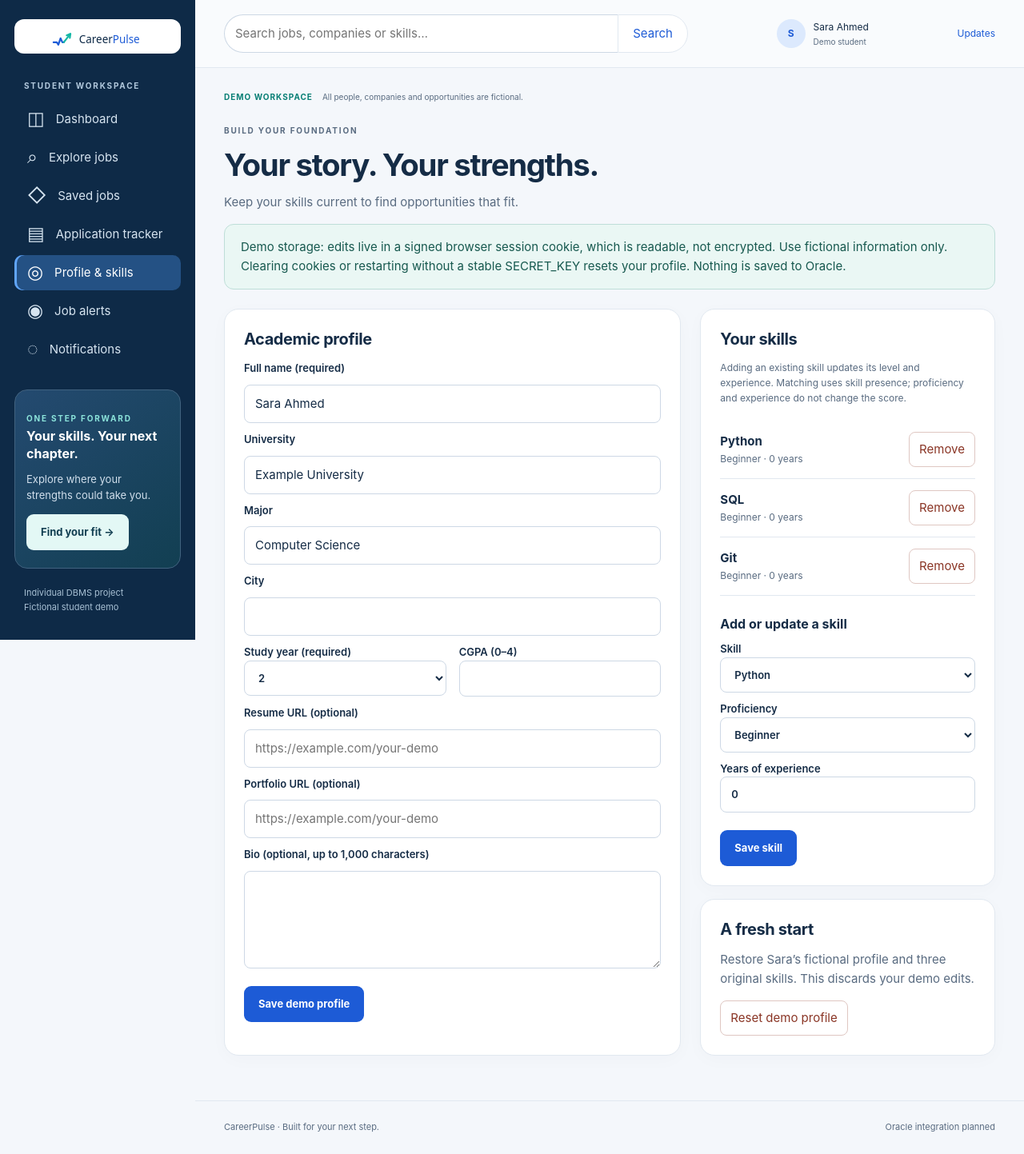
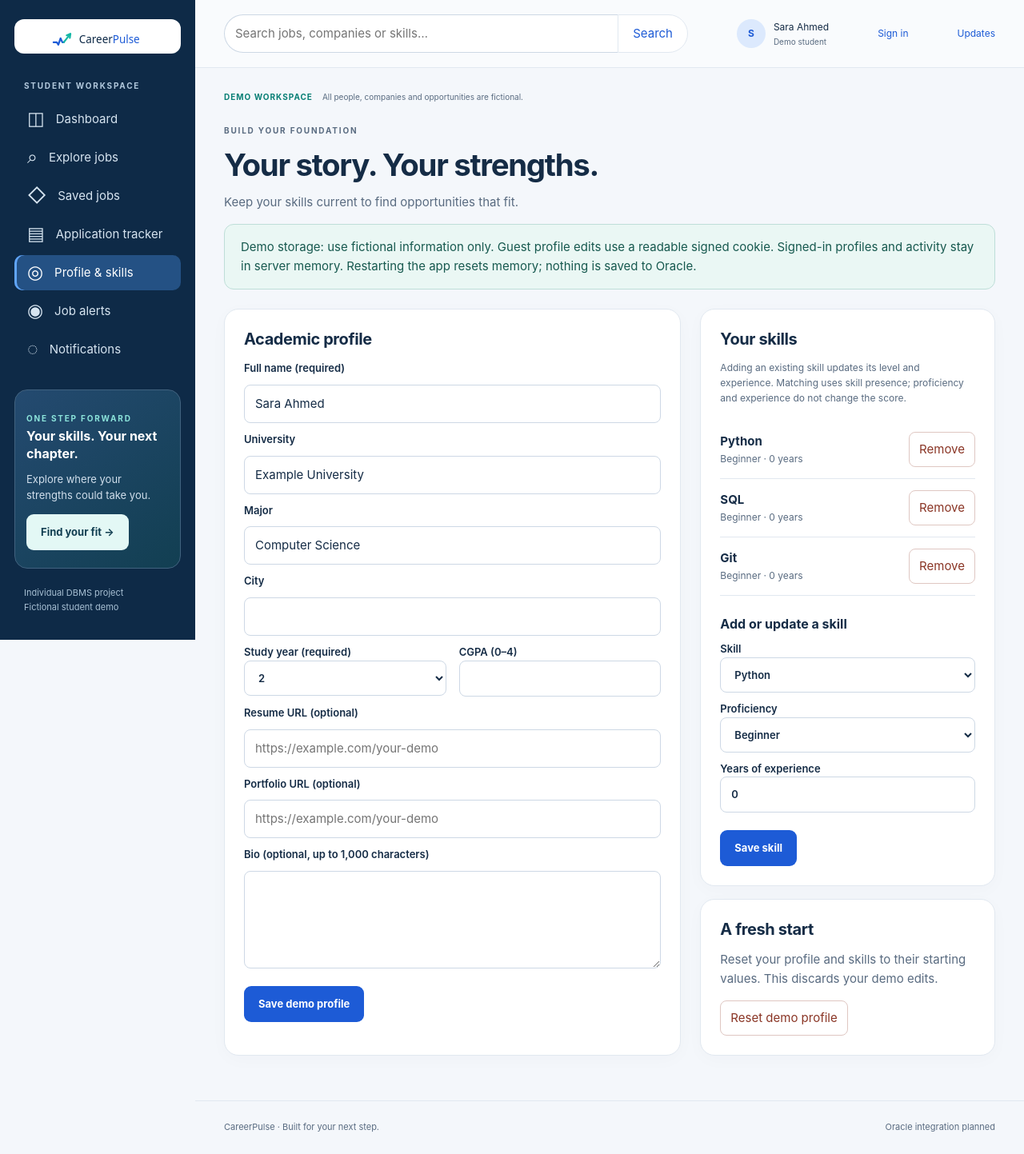
Before and after one commit to Talha738564/careerPulse, a Flask app: page /profile in a window 1280 px wide. Shown: the whole page at 80% size. Run offline with Flask 3, Linux system fonts and the light colour scheme.

Commit message:
feat: add student authentication and protected admin roles

```diff
--- a/app.py
+++ b/app.py
@@ -6,20 +6,25 @@ from config import Config
 from services.repository import MockRepository
 from services.matching import enrich, demand
 from services.activity import activity
+from routes.auth import register_auth
+from services.accounts import current_user
 from routes.alerts import register_alerts
 from routes.tracker import register_tracker
 from routes.saved import register_saved
 from services.profile import DemoProfileStore, validate_profile, validate_skill, SKILLS, LEVELS
 
 
-def create_app(repository=None):
+def create_app(repository=None, test_config=None):
     app = Flask(__name__)
     app.config.from_object(Config)
+    if test_config:
+        app.config.update(test_config)
     if app.config['DATA_BACKEND'] != 'mock' and repository is None:
         raise RuntimeError('Oracle adapter is not implemented yet; use DATA_BACKEND=mock.')
     app.secret_key = app.config.get('SECRET_KEY') or secrets.token_hex(32)
     app.config.update(SESSION_COOKIE_HTTPONLY=True, SESSION_COOKIE_SAMESITE='Lax', MAX_CONTENT_LENGTH=16384)
     repo = repository or MockRepository()
+    register_auth(app)
 
     def store():
         return DemoProfileStore(session, repo)
@@ -79,7 +84,10 @@ def create_app(repository=None):
 
     @app.post('/profile/reset')
     def reset_profile():
-        session.pop('demo_profile', None)
+        if current_user():
+            current_user()['profile'] = None
+        else:
+            session.pop('demo_profile', None)
         flash('Fictional sample profile restored.')
         return redirect(url_for('profile'), code=303)
 
--- a/config.py
+++ b/config.py
@@ -4,6 +4,9 @@ from dotenv import load_dotenv
 load_dotenv()
 
 class Config:
+    ADMIN_EMAIL = os.getenv('ADMIN_EMAIL')
+    ADMIN_PASSWORD = os.getenv('ADMIN_PASSWORD')
+    SESSION_COOKIE_SECURE = os.getenv('COOKIE_SECURE', '0') == '1'
     SECRET_KEY = os.getenv('SECRET_KEY')
     DATA_BACKEND = os.getenv('DATA_BACKEND', 'mock')
     ORACLE_USER = os.getenv('ORACLE_USER')
--- /dev/null
+++ b/routes/auth.py
@@ -0,0 +1,69 @@
+import re
+import time
+from flask import Blueprint, abort, flash, redirect, render_template, request, session, url_for
+from services.accounts import MemoryAccounts, current_user
+
+
+def register_auth(app):
+    accounts = MemoryAccounts()
+    app.extensions['accounts'] = accounts
+    if app.config.get('ADMIN_EMAIL') and app.config.get('ADMIN_PASSWORD'):
+        if len(app.config['ADMIN_PASSWORD']) < 12:
+            raise RuntimeError('ADMIN_PASSWORD must contain at least 12 characters.')
+        accounts.create(app.config['ADMIN_EMAIL'], app.config['ADMIN_PASSWORD'], 'Administrator', 'ADMIN')
+    attempts = {}
+    bp = Blueprint('auth', __name__)
+
+    @bp.route('/register', methods=['GET','POST'])
+    def register():
+        error = None
+        if request.method == 'POST':
+            name=request.form.get('full_name','').strip()
+            email=request.form.get('email','').strip().casefold()
+            password=request.form.get('password','')
+            if not name or len(name)>120 or len(email)>150 or not re.fullmatch(r'[^\s@]+@[^\s@]+\.[^\s@]+',email):
+                error='Enter your name and a valid email address.'
+            elif not 12 <= len(password) <= 128:
+                error='Choose a password between 12 and 128 characters.'
+            elif password != request.form.get('confirm_password'):
+                error='Passwords must match.'
+            else:
+                try:
+                    accounts.create(email,password,name)  # Role is never taken from the form.
+                except ValueError as exc:
+                    error=str(exc)
+                else:
+                    flash('Account created. Sign in to your demo workspace.')
+                    return redirect(url_for('auth.login'),code=303)
+        return render_template('auth.html',title='Create an account',register=True,error=error),422 if error else 200
+
+    @bp.route('/login', methods=['GET','POST'])
+    def login():
+        error=None
+        if request.method=='POST':
+            key=request.remote_addr
+            now=time.monotonic()
+            recent=[t for t in attempts.get(key,[]) if now-t<60]
+            if len(recent)>=5:
+                abort(429,description='Too many sign-in attempts. Wait one minute and try again.')
+            attempts[key]=recent+[now]
+            password=request.form.get('password','')
+            user=accounts.authenticate(request.form.get('email',''),password) if len(password)<=128 else None
+            if user:
+                attempts.pop(key,None)
+                session.clear()
+                session['user_id']=user['user_id']
+                return redirect(url_for('admin.dashboard') if user['role']=='ADMIN' and 'admin.dashboard' in app.view_functions else url_for('dashboard'),code=303)
+            error='Email or password is incorrect.'
+        return render_template('auth.html',title='Welcome back',register=False,error=error),401 if error else 200
+
+    @bp.post('/logout')
+    def logout():
+        session.clear()
+        return redirect(url_for('home'),code=303)
+
+    @app.context_processor
+    def account_context():
+        return dict(account=current_user())
+
+    app.register_blueprint(bp)
--- /dev/null
+++ b/services/accounts.py
@@ -0,0 +1,41 @@
+"""Demo accounts are server-memory only. No plaintext passwords are retained."""
+import secrets
+from functools import wraps
+from flask import current_app, session, abort, redirect, url_for
+from werkzeug.security import generate_password_hash, check_password_hash
+
+class MemoryAccounts:
+    def __init__(self):
+        self.users = {}
+
+    def create(self, email, password, name, role='STUDENT'):
+        email = email.strip().casefold()
+        if any(u['email']==email for u in self.users.values()):
+            raise ValueError('An account with this email already exists.')
+        user = dict(user_id=secrets.token_hex(12), email=email, full_name=name,
+                    role=role, password_hash=generate_password_hash(password), profile=None)
+        self.users[user['user_id']] = user
+        return user
+
+    def authenticate(self, email, password):
+        user = next((u for u in self.users.values() if u['email']==email.strip().casefold()),None)
+        return user if user and check_password_hash(user['password_hash'],password) else None
+
+    def get(self, user_id):
+        return self.users.get(user_id)
+
+
+def current_user():
+    return current_app.extensions['accounts'].get(session.get('user_id'))
+
+
+def admin_required(view):
+    @wraps(view)
+    def protected(*args, **kwargs):
+        user = current_user()
+        if user is None:
+            return redirect(url_for('auth.login'))
+        if user['role'] != 'ADMIN':
+            abort(403)
+        return view(*args, **kwargs)
+    return protected
--- a/services/activity.py
+++ b/services/activity.py
@@ -4,7 +4,7 @@ from flask import current_app, session
 
 
 def activity():
-    key = session.get('visitor_id')
+    key = ('user:' + session['user_id']) if session.get('user_id') else session.get('visitor_id')
     if key is None:
         key = secrets.token_urlsafe(24)
         session['visitor_id'] = key
--- a/services/profile.py
+++ b/services/profile.py
@@ -1,6 +1,7 @@
 """Validated demo profile storage; replace with an Oracle-backed implementation later."""
 from decimal import Decimal, InvalidOperation
 from urllib.parse import urlsplit
+from services.accounts import current_user
 
 SKILLS = ('Python', 'SQL', 'Git', 'Flask', 'Excel', 'Power BI', 'HTML', 'CSS',
           'JavaScript', 'Docker', 'Linux', 'Java')
@@ -17,12 +18,20 @@ class DemoProfileStore:
         defaults.update(original)
         defaults['skill_records'] = [dict(skill_name=s, proficiency='BEGINNER', years_experience='0')
                                      for s in original['skills']]
-        defaults.update(self.session.get('demo_profile', {}))
+        account = current_user()
+        if account:
+            defaults.update(full_name=account['full_name'], skill_records=[], university='', major='', study_year=1)
+        defaults.update((account.get('profile') or {}) if account else self.session.get('demo_profile', {}))
         defaults['skills'] = [s['skill_name'] for s in defaults['skill_records']]
         return defaults
 
     def save(self, profile):
-        self.session['demo_profile'] = profile
+        account = current_user()
+        if account:
+            account['profile'] = profile
+            account['full_name'] = profile['full_name']
+        else:
+            self.session['demo_profile'] = profile
 
 
 def validate_profile(form):
--- a/static/css/style.css
+++ b/static/css/style.css
@@ -758,3 +758,6 @@ fieldset { border:1px solid var(--line); border-radius:10px; padding:14px; min-w
 .sidebar { overflow-y:auto; }
 .sidebar-note { margin-top:24px; }
 .navlink { padding:10px 16px; margin-bottom:4px; }
+.auth-layout { display:grid; grid-template-columns:1.2fr 1fr; align-items:center; gap:40px; margin:36px 0; }
+.topbar > form[action$="logout"] { flex:0; }
+@media(max-width:700px) { .auth-layout { grid-template-columns:1fr; gap:10px; } .topbar { flex-wrap:wrap; } .topbar form[role="search"] { flex-basis:100%; } }
--- a/templates/base.html
+++ b/templates/base.html
@@ -34,6 +34,7 @@
 <span class="identity">
 <b class="avatar">{{ student.full_name[:1] }}</b> {{ student.full_name }} <small>Demo student</small>
 </span>
+{% if account %}<form method="post" action="{{ url_for('auth.logout') }}"><input type="hidden" name="csrf_token" value="{{ csrf_token() }}"><button class="remove">Sign out</button></form>{% else %}<a class="updates-link" href="{{ url_for('auth.login') }}">Sign in</a>{% endif %}
 <a class="updates-link" href="{{ url_for('alerts.notifications') }}">Updates</a>
 </header>
 <main id="main">
--- a/templates/profile.html
+++ b/templates/profile.html
@@ -3,7 +3,7 @@
 <p class="eyebrow">BUILD YOUR FOUNDATION</p>
 <h1>Your story. Your strengths.</h1>
 <p>Keep your skills current to find opportunities that fit.</p>
-<div class="notice">Demo storage: edits live in a signed browser session cookie, which is readable, not encrypted. Use fictional information only. Clearing cookies or restarting without a stable SECRET_KEY resets your profile. Nothing is saved to Oracle.</div>
+<div class="notice">Demo storage: use fictional information only. Guest profile edits use a readable signed cookie. Signed-in profiles and activity stay in server memory. Restarting the app resets memory; nothing is saved to Oracle.</div>
 {% if errors %}<div class="form-errors" role="alert"><h2>Please check your entries</h2><ul>{% for error in errors %}<li>{{ error }}</li>{% endfor %}</ul></div>{% endif %}
 <div class="dashboard-grid profile-grid">
 <section class="panel"><h2>Academic profile</h2>
@@ -21,6 +21,6 @@
 <section><div class="panel"><h2>Your skills</h2><p class="subtext">Adding an existing skill updates its level and experience. Matching uses skill presence; proficiency and experience do not change the score.</p>
 {% for record in profile.skill_records %}<div class="skill-row"><div><strong>{{ record.skill_name }}</strong><small>{{ record.proficiency|title }} · {{ record.years_experience }} years</small></div><form method="post" action="{{ url_for('remove_skill') }}"><input type="hidden" name="csrf_token" value="{{ csrf_token() }}"><input type="hidden" name="skill_name" value="{{ record.skill_name }}"><button class="remove" aria-label="Remove {{ record.skill_name }}">Remove</button></form></div>{% else %}<p>No skills yet. Add your first skill below to start finding matches.</p>{% endfor %}
 <h3 class="form-title">Add or update a skill</h3><form method="post" action="{{ url_for('skills') }}" class="profile-form"><input type="hidden" name="csrf_token" value="{{ csrf_token() }}"><label>Skill<select name="skill_name">{% for skill in catalog %}<option>{{ skill }}</option>{% endfor %}</select></label><label>Proficiency<select name="proficiency">{% for level in levels %}<option value="{{ level }}">{{ level|title }}</option>{% endfor %}</select></label><label>Years of experience<input name="years_experience" type="number" min="0" max="50" step="0.1" value="0" required></label><button class="button">Save skill</button></form></div>
-<div class="panel"><h2>A fresh start</h2><p>Restore Sara’s fictional profile and three original skills. This discards your demo edits.</p><form method="post" action="{{ url_for('reset_profile') }}"><input type="hidden" name="csrf_token" value="{{ csrf_token() }}"><button class="remove">Reset demo profile</button></form></div></section>
+<div class="panel"><h2>A fresh start</h2><p>Reset your profile and skills to their starting values. This discards your demo edits.</p><form method="post" action="{{ url_for('reset_profile') }}"><input type="hidden" name="csrf_token" value="{{ csrf_token() }}"><button class="remove">Reset demo profile</button></form></div></section>
 </div>
 {% endblock %}
```
Also changed, not shown: docs/IMPLEMENTATION.md (+9 -0 lines), templates/auth.html (added, +7 -0 lines), tests/test_auth.py (added, +46 -0 lines), 3 other files.
